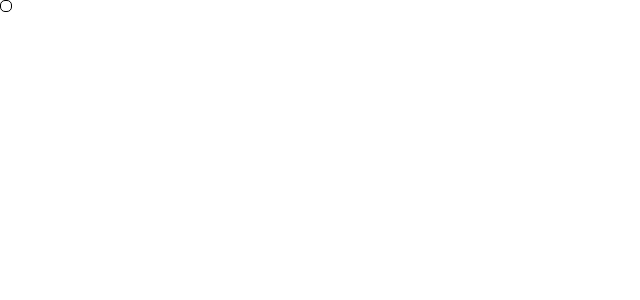
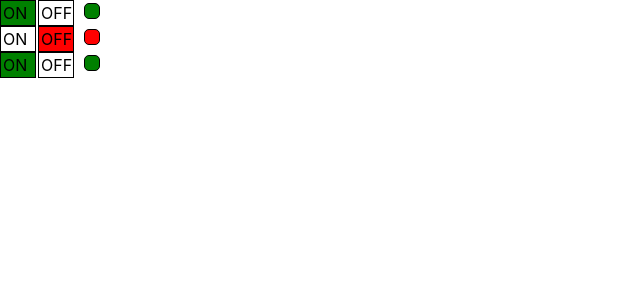
Before and after one commit to KombinatorVit/TempReactLearn, a React (Create React App) app: page / in a window 1280 px wide. Shown: the top 300 px of the page, without its empty margins (0-640 px from the left). Built offline with nearby package versions, Linux system fonts and the light colour scheme.

Commit message:
finish dz

```diff
--- a/src/App.tsx
+++ b/src/App.tsx
@@ -23,6 +23,8 @@
             {/*<Rating value={5} />*/}
 
             <OnOff on={true} />
+            <OnOff on={false} />
+            <OnOff on={true} />
 
 
         </div >
--- a/src/components/OnOff/OnOff.tsx
+++ b/src/components/OnOff/OnOff.tsx
@@ -8,21 +8,42 @@
 
 export const OnOff = (props: PropsType) => {
 
-    const onStyle = {}
-    const offStyle= {}
-    const indicatorStyle= {
+    const onStyle = {
+        width: '30px',
+        height: '20px',
+        border: '1px solid black',
+        display: 'inline-block',
+        padding: '2px',
+        backgroundColor: props.on ? 'green' : 'white'
+
+    };
+    const offStyle = {
+        width: '30px',
+        height: '20px',
+        border: '1px solid black',
+        display: 'inline-block',
+        marginLeft: '2px',
+        padding: '2px',
+        backgroundColor: props.on ? 'white' : 'red'
+    };
+    const indicatorStyle = {
         width: '10px',
         height: '10px',
         borderRadius: '5px',
-        border: '1px solid black'
-    }
-return (
-    <div>
+        border: '1px solid black',
+        display: 'inline-block',
+        marginLeft: '10px',
+        padding: '2px',
+        backgroundColor: props.on ? 'green' : 'red'
 
-        <div></div>
-        <div></div>
-        <div style={indicatorStyle}></div>
-    </div>
-)
+    };
+    return (
+        <div>
 
-}
+            <div style={onStyle}>ON</div>
+            <div style={offStyle}>OFF</div>
+            <div style={indicatorStyle}></div>
+        </div>
+    );
+
+};
```
